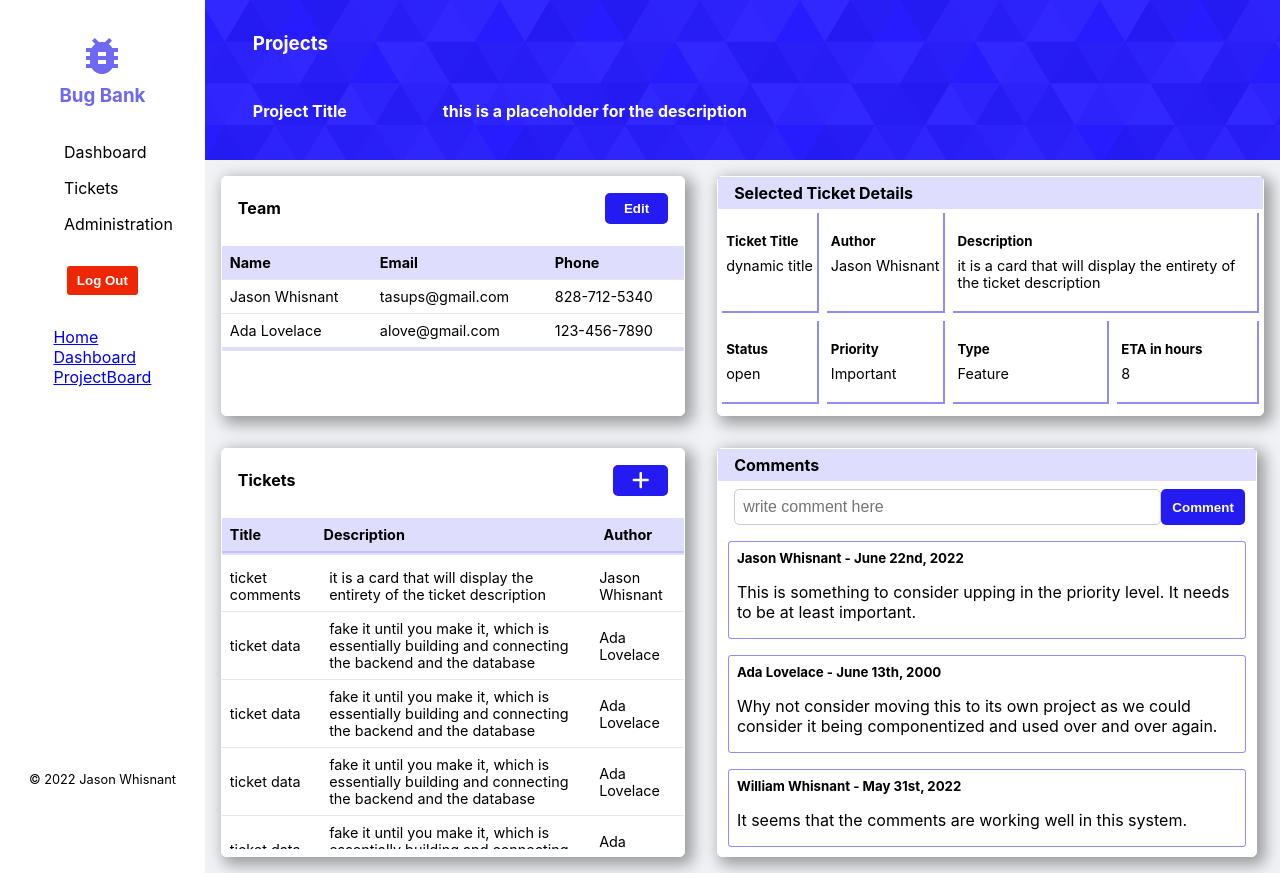
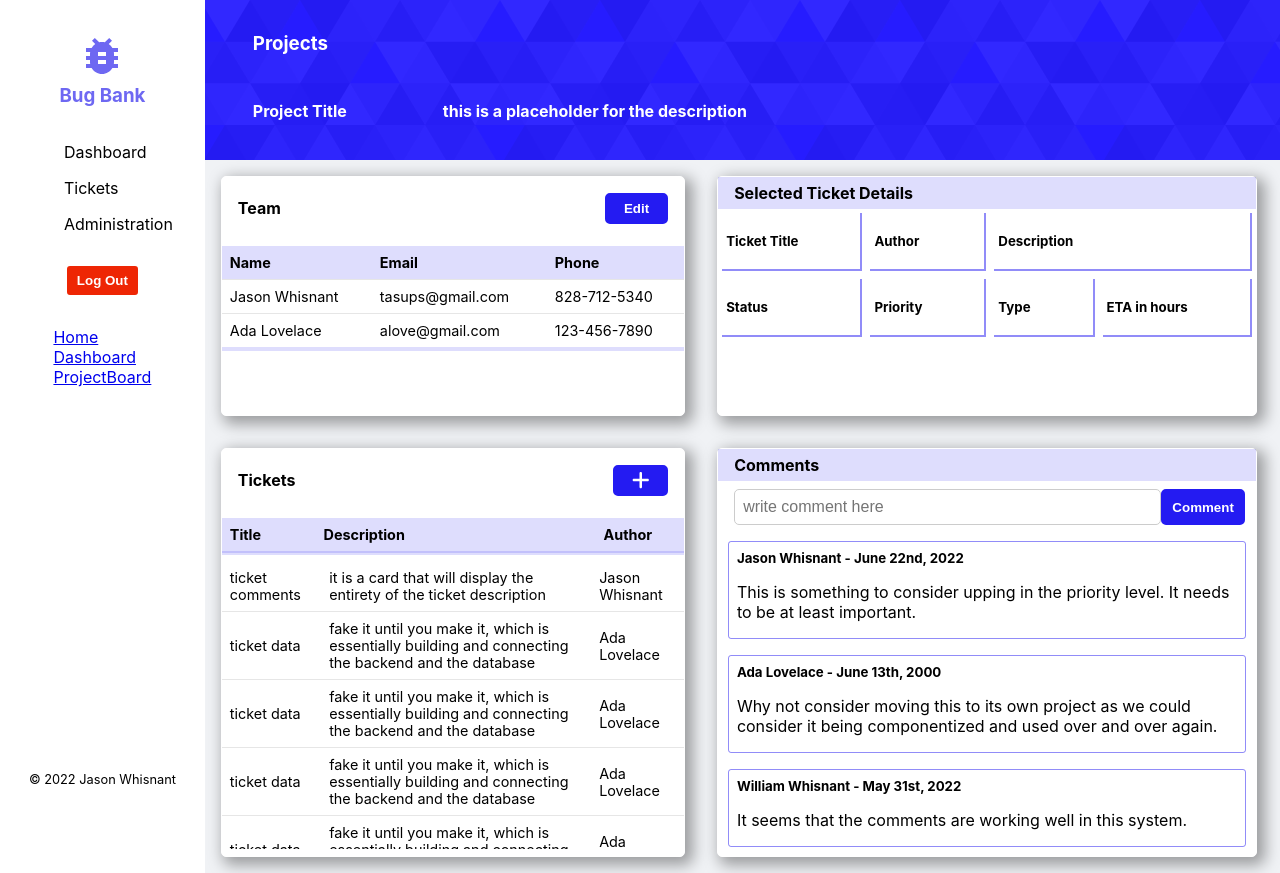
Before and after one commit to Tasups/bug-tracker-frontend, a React (Create React App) app: page /projectboard in a window 1280 px wide. Built offline with nearby package versions, Linux system fonts and the light colour scheme.

Commit message:
select inputs work in changing state

```diff
--- a/src/components/projectBoard/ProjectBoard.js
+++ b/src/components/projectBoard/ProjectBoard.js
@@ -18,6 +18,7 @@ const ProjectBoard = () => {
   const [open, setOpen] = useState(false)
   const [projects, setProjects] = useState(projectsData)
   const [tickets, setTickets] = useState(ticketsData)
+  const [ticketForDescription, setTicketForDescription] = useState({})
   const [comments, setComments] = useState(commentsData)
   const [newComment, setNewComment] = useState("")
   const [newTitle, setNewTitle] = useState("")
@@ -59,21 +60,9 @@ const ProjectBoard = () => {
     setNewAuthor(e.target.value)
   }
 
-  const statusChange = (e) => {
-    setNewStatus(e.target.value)
-  }
-
-  const priorityChange = (e) => {
-    setNewPriority(e.target.value)
-  }
-
-  const typeChange = (e) => {
-    setNewType(e.target.value)
-  }
-
-  const etaChange = (e) => {
-    setNewETA(e.target.value)
-  }
+  // const handleTicketClick = (e) => {
+  //   setTicketForDescription()
+  // }
 
   const addNewTicket = (e) => {
     e.preventDefault()
@@ -88,6 +77,8 @@ const ProjectBoard = () => {
       id: uuidv4()
     }
     setTickets([...tickets, newTicket])
+    // PLACE TO SEE IF THE ONCHANGE ANONYMOUS FUNCTION SET STATE OR NOT
+    setTicketForDescription(newTicket)
     setNewTitle("")
     setNewDescription("")
     setNewAuthor("")
@@ -107,6 +98,12 @@ const ProjectBoard = () => {
       id: uuidv4,
     }
     setComments([...comments, newTicketComment])
+  }
+
+  const handleTicketClick = (e) => {
+    e.preventDefault()
+    alert("clicked!")
+    console.log(e.target)
   }
 
 
@@ -153,14 +150,20 @@ const ProjectBoard = () => {
               />
 
               <label htmlFor="status">Status: </label>
-              <select name="status" id="status-select">
+              <select name="status" onChange={(e) => {
+                const newStatus = e.target.value
+                setNewStatus(newStatus)
+              }}>
                 <option value="">select status</option>
                 <option value="open">open</option>
                 <option value="closed">closed</option>
               </select>
 
               <label htmlFor="priority">Priority: </label>
-              <select name="priority" id="priority-select">
+              <select name="priority" onChange={(e) => {
+                const newPriority = e.target.value
+                setNewPriority(newPriority)
+              }}>
                 <option value="">select priority</option>
                 <option value="low">low</option>
                 <option value="normal">normal</option>
@@ -169,7 +172,10 @@ const ProjectBoard = () => {
               </select>
 
               <label htmlFor="type">Type: </label>
-              <select name="priority" id="priority-select">
+              <select name="type" onChange={(e) => {
+                const newType = e.target.value
+                setNewType(newType)
+              }}>
                 <option value="">select type</option>
                 <option value="bug">bug</option>
                 <option value="feature">feature</option>
@@ -177,13 +183,17 @@ const ProjectBoard = () => {
               </select>
 
               <label htmlFor="eta">ETA: </label>
-              <select name="eta" id="eta-select">
+              <select name="eta" onChange={(e) => {
+                const newETA = e.target.value
+                setNewETA(newETA)
+              }}>
+                <option value="">select time due</option>
                 <option value="one day">one day</option>
                 <option value="one week">one week</option>
                 <option value="one month">one month</option>
                 <option value="one quarter">one quarter</option>
               </select>
-              {/*
+              {/* OLD CODE FOR CONSIDERATION IF SELECT DOESN'T WORK
               <input
                 type="text"
                 id="eta"
@@ -207,22 +217,17 @@ const ProjectBoard = () => {
             <ProjectTeam
               data={projects}
             />
-            <ProjectTicketDescription />
+            <ProjectTicketDescription
+              ticketForDescription={ticketForDescription}
+            />
           </div>
           <div className="projectboard-desc-and-comments">
             <ProjectTickets
               tickets={tickets}
-              titleChange={titleChange}
-              newTitle={newTitle}
-              descriptionChange={descriptionChange}
-              newDescription={newDescription}
-              authorChange={authorChange}
-              newAuthor={newAuthor}
-              addNewTicket={addNewTicket}
-              open={open}
-              setOpen={setOpen}
               handleCancel={handleCancel}
               toggleAddTicketModal={toggleAddTicketModal}
+              // selectTicket={handleClick}
+              handleTicketClick={handleTicketClick}
             />
             <ProjectTicketComments
               comments={comments}
--- a/src/components/projectBoard/ProjectTicketDescription.js
+++ b/src/components/projectBoard/ProjectTicketDescription.js
@@ -1,5 +1,7 @@
 
-const ProjectTicketDescription = () => {
+const ProjectTicketDescription = (props) => {
+
+
   return(
     <section className="ticketsdetails-container">
       <div className="ticketsdetails-title">
@@ -8,31 +10,31 @@ const ProjectTicketDescription = () => {
       <div className="ticketsdetails-info">
         <div className="item-a ticketsdetails-infocard">
           <h5>Ticket Title</h5>
-          <p>dynamic title</p>
+          <p>{props.ticketForDescription.title}</p>
         </div>
         <div className="item-b ticketsdetails-infocard">
           <h5>Author</h5>
-          <p>Jason Whisnant</p>
+          <p>{props.ticketForDescription.author}</p>
         </div>
         <div className="item-c ticketsdetails-infocard">
           <h5>Description</h5>
-          <p>it is a card that will display the entirety of the ticket description</p>
+          <p>{props.ticketForDescription.description}</p>
         </div>
         <div className="item-d ticketsdetails-infocard">
           <h5>Status</h5>
-          <p>open</p>
+          <p>{props.ticketForDescription.status}</p>
         </div>
         <div className="item-e ticketsdetails-infocard">
           <h5>Priority</h5>
-          <p>Important</p>
+          <p>{props.ticketForDescription.priority}</p>
         </div>
         <div className="item-f ticketsdetails-infocard">
           <h5>Type</h5>
-          <p>Feature</p>
+          <p>{props.ticketForDescription.type}</p>
         </div>
         <div className="item-g ticketsdetails-infocard">
           <h5>ETA in hours</h5>
-          <p>8</p>
+          <p>{props.ticketForDescription.ETA}</p>
         </div>
       </div>
     </section>
--- a/src/components/projectBoard/ProjectTickets.js
+++ b/src/components/projectBoard/ProjectTickets.js
@@ -5,7 +5,6 @@ import { faPlus } from '@fortawesome/free-solid-svg-icons';
  //this will need to have a maximum number, maybe 4-5 and then a scrollbar would be good
 
 const ProjectTickets = (props) => {
-
 
    return (
      <section className="projecttickets-container">
@@ -29,7 +28,7 @@ const ProjectTickets = (props) => {
           <table className="projecttickets-td">
             <tbody>
              {props.tickets?.map((ticket) => (
-               <tr key={ticket.id}>
+               <tr key={ticket.id} onClick={props.handleTicketClick}>
                  <td>{ticket.title}</td>
                  <td>{ticket.description}</td>
                  <td>{ticket.author}</td>
```
